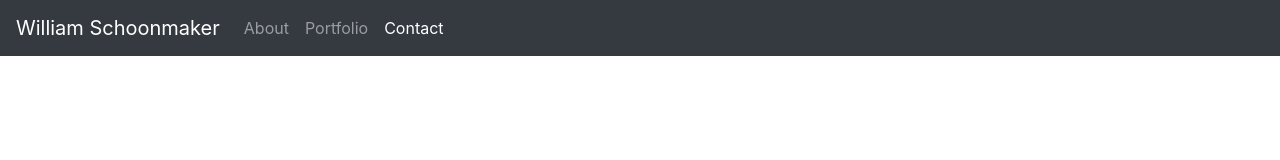
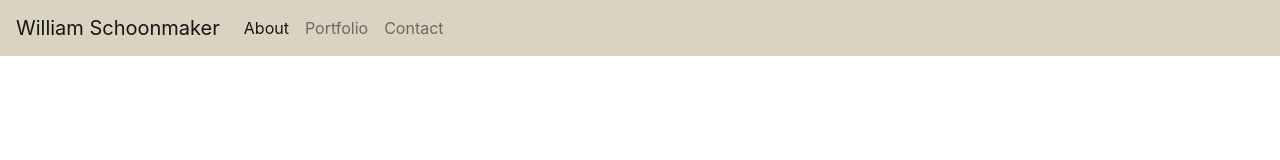
Before and after one commit to Spiffypal/HW-Responsive-Portfolio, a plain HTML site: page contact.html in a window 1280 px wide. Drawn offline with nearby package versions, Linux system fonts and the light colour scheme.

Commit message:
Changed the navbar color on each page

```diff
--- a/contact.html
+++ b/contact.html
@@ -11,16 +11,16 @@
 <body>
 
     <!-- The navbar at the top of the page -->
-      <nav class="navbar navbar-expand-lg navbar-dark bg-dark">
+      <nav class="navbar navbar-expand-lg navbar-light" style="background-color: #DBD3C2";>
         <a class="navbar-brand" href="index.html">William Schoonmaker</a>
         </button>
           <div class="navbar-nav">
             <!-- The index of the page or about me section -->
-            <a class="nav-item nav-link" href="index.html">About</a>
+            <a class="nav-item nav-link active" href="index.html">About</a>
             <!-- The portfolio section of the page -->
             <a class="nav-item nav-link" href="portfolio.html">Portfolio</a>
             <!-- The contact and form section of the page -->
-            <a class="nav-item nav-link active" href="contact.html">Contact</a>
+            <a class="nav-item nav-link" href="contact.html">Contact</a>
           </div>
         </div>
       </nav>
```
Also changed, not shown: index.html (+1 -1 lines).
